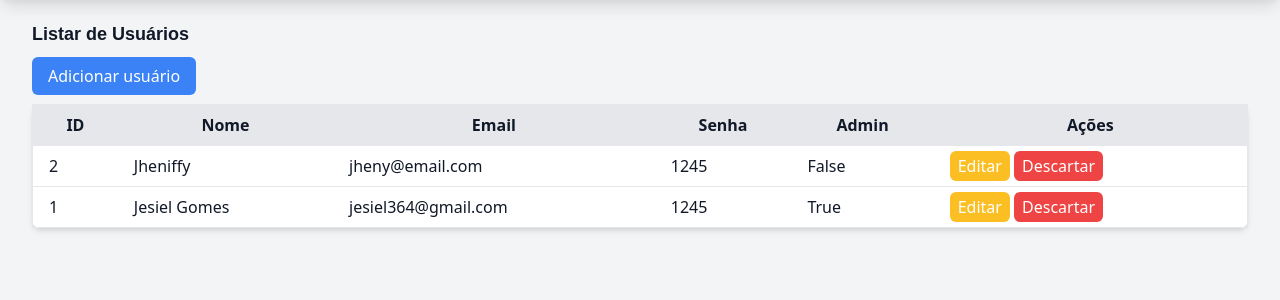
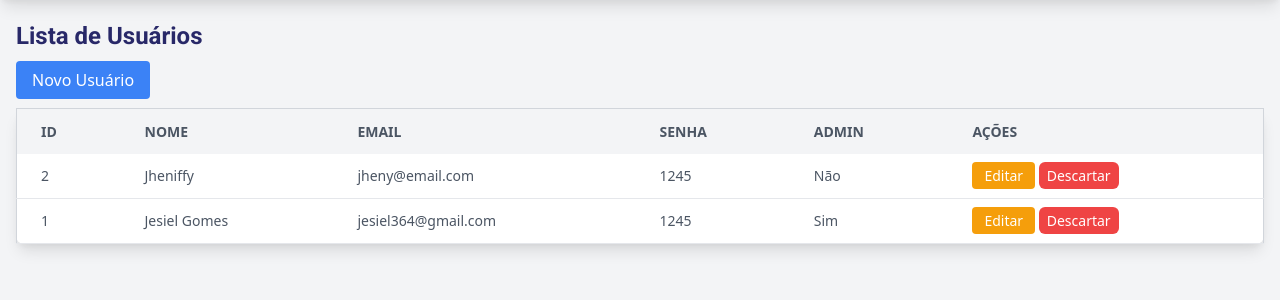
Before and after one commit to jesieldotdev/blog-flask, a Flask app: page /admin/users_list in a window 1280 px wide. Shown: the part 56-356 px from the top of the page. Run offline with Flask 3, Linux system fonts and the light colour scheme; a user stored in the database is signed in; data comes from the database, SQL or seed files in the repository; some web fonts are replaced.

Commit message:
fix: user list table

```diff
--- a/templates/admin/user/user_list.html
+++ b/templates/admin/user/user_list.html
@@ -1,37 +1,36 @@
 {% extends 'base.html' %}
 
-{% block title %}Listar Usuários{% endblock %}
+{% block title %}Lista de Usuários{% endblock %}
+
 
 
 {% block content %}
-<div class="container mx-auto px-4 mt-8">
-    <p class="font-bold text-lg mb-4">Listar de Usuários</p>
-
+<div class="container mx-auto my-6 mt-8">
+    <h1 class="text-2xl font-semibold mb-4">Lista de Usuários</h1>
     <div class="mb-4">
-        <a href="{{ url_for('create_user') }}" class="btn bg-blue-500 text-white rounded-md px-4 py-2">Adicionar usuário</a>
+        <a href="{{ url_for('create_post') }}" class="btn btn-info bg-blue-500 text-white py-2 px-4 rounded hover:bg-blue-600">Novo Usuário</a>
     </div>
-
-    <table class="min-w-full bg-white border border-gray-200 rounded-lg shadow-md">
-        <thead class="bg-gray-200">
-            <tr>
-                <th class="py-2 px-4 border-b">ID</th>
-                <th class="py-2 px-4 border-b">Nome</th>
-                <th class="py-2 px-4 border-b">Email</th>
-                <th class="py-2 px-4 border-b">Senha</th>
-                <th class="py-2 px-4 border-b">Admin</th>
-                <th class="py-2 px-4 border-b">Ações</th>
+    <table class="min-w-full bg-white border border-gray-300 rounded-lg shadow-lg">
+        <thead>
+            <tr class="bg-gray-100 text-gray-600 uppercase text-sm leading-normal">
+                <th class="py-3 px-6 text-left">ID</th>
+                <th class="py-3 px-6 text-left">Nome</th>
+                <th class="py-3 px-6 text-left">Email</th>
+                <th class="py-3 px-6 text-left">Senha</th>
+                <th class="py-3 px-6 text-left">Admin</th>
+                <th class="py-3 px-6 text-left">Ações</th>
             </tr>
         </thead>
-        <tbody>
+        <tbody class="text-gray-600 text-sm font-light">
             {% for user in users %}
-            <tr class="hover:bg-gray-100">
-                <td class="py-2 px-4 border-b">{{ user.id }}</td>
-                <td class="py-2 px-4 border-b">{{ user.username }}</td>
-                <td class="py-2 px-4 border-b">{{ user.email }}</td>
-                <td class="py-2 px-4 border-b">{{ user.password }}</td>
-                <td class="py-2 px-4 border-b">{{ user.isAdmin }}</td>
-                <td class="py-2 px-4 border-b">
-                    <a href="{{ url_for('edit_user', user_id=user.id) }}" class="btn bg-yellow-400 text-white rounded-md px-2 py-1">Editar</a>
+            <tr class="border-b border-gray-200 hover:bg-gray-100">
+                <td class="py-3 px-6">{{ user.id }}</td>
+                <td class="py-3 px-6">{{ user.username }}</td>
+                <td class="py-3 px-6">{{ user.email }}</td>
+                <td class="py-3 px-6">{{ user.password }}</td>
+                <td class="py-3 px-6">{% if user.isAdmin %} Sim {% else %} Não {% endif %}</td>
+                <td class="py-3 px-6">
+                    <a href="{{ url_for('edit_user', user_id=user.id) }}" class="btn btn-warning bg-yellow-500 text-white py-1 px-3 rounded hover:bg-yellow-600">Editar</a>
                     <a href="{{ url_for('delete_user', user_id=user.id) }}" class="btn bg-red-500 text-white rounded-md px-2 py-1">Descartar</a>
                 </td>
             </tr>
```
Also changed, not shown: src/blog_flask/__init__.py (deleted).
